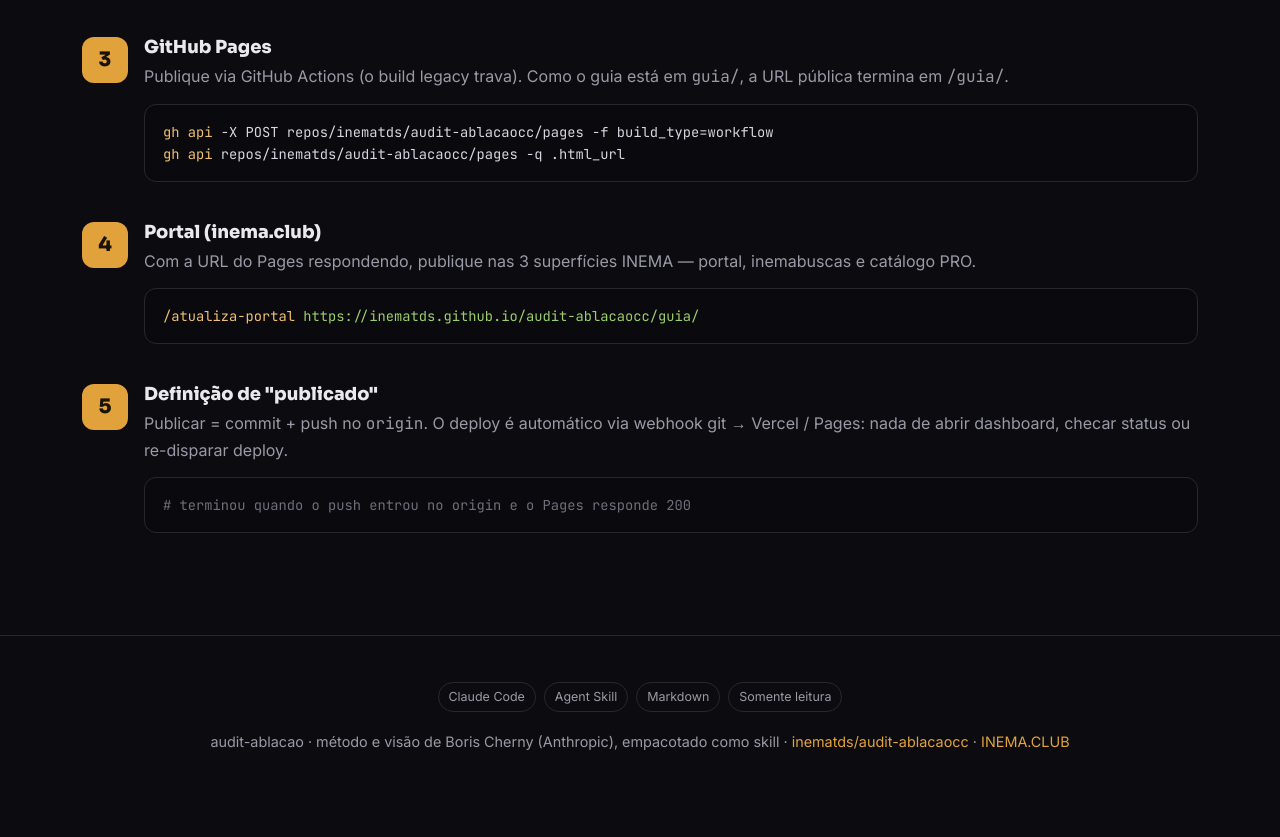
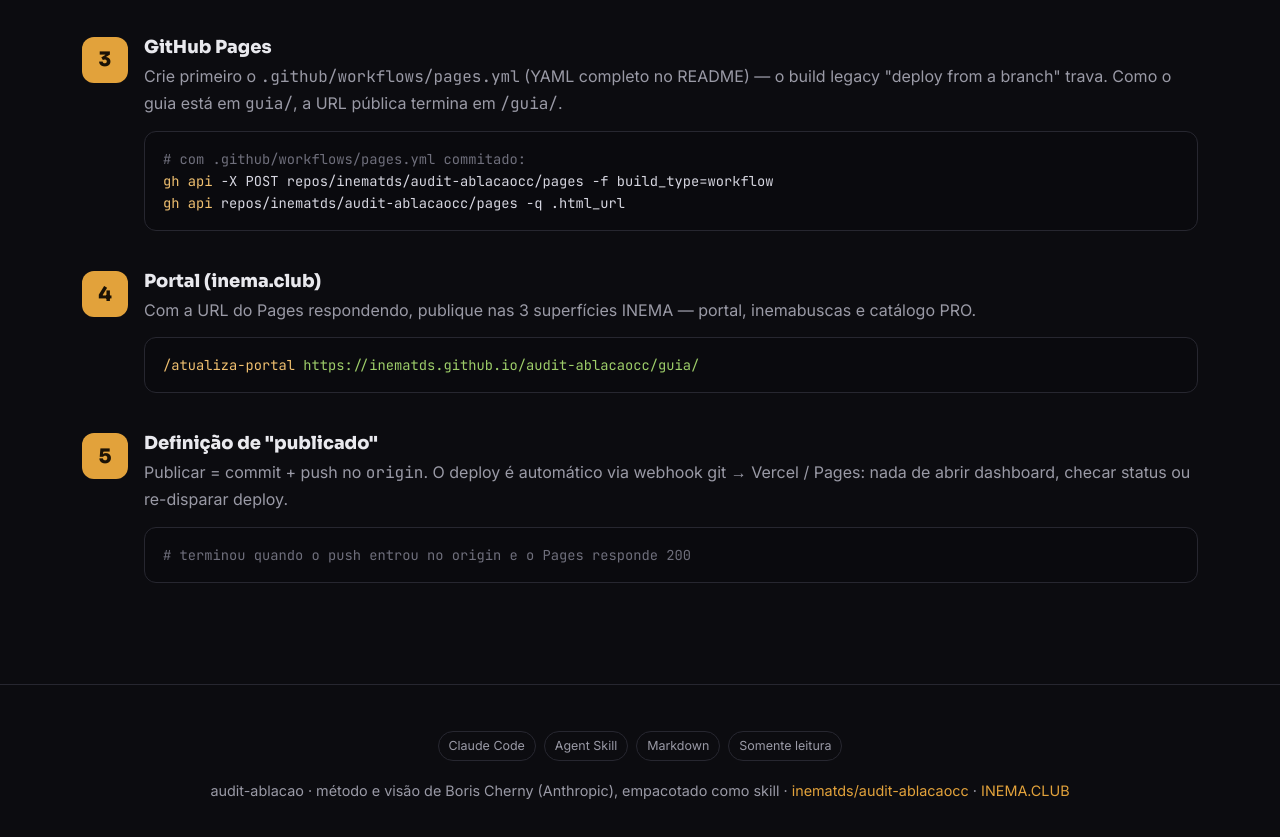
Before and after one commit to inematds/audit-ablacaocc, a plain HTML site: page guia/index.html in a window 1280 px wide. Shown: the part 7972-8809 px from the top of the page. Before the commit the page ends 8786 px from the top, so only its background shows below. Drawn offline with Linux system fonts and the light colour scheme.

Commit message:
docs: corrige receita de GitHub Pages (Actions, nao legacy)

```diff
--- a/guia/index.html
+++ b/guia/index.html
@@ -330,8 +330,9 @@
 
   <div class="step"><div class="b">3</div><div>
     <h3>GitHub Pages</h3>
-    <p>Publique via GitHub Actions (o build legacy trava). Como o guia está em <code>guia/</code>, a URL pública termina em <code>/guia/</code>.</p>
-<pre><span class="k">gh api</span> -X POST repos/inematds/audit-ablacaocc/pages -f build_type=workflow
+    <p>Crie primeiro o <code>.github/workflows/pages.yml</code> (YAML completo no README) — o build legacy "deploy from a branch" trava. Como o guia está em <code>guia/</code>, a URL pública termina em <code>/guia/</code>.</p>
+<pre><span class="c"># com .github/workflows/pages.yml commitado:</span>
+<span class="k">gh api</span> -X POST repos/inematds/audit-ablacaocc/pages -f build_type=workflow
 <span class="k">gh api</span> repos/inematds/audit-ablacaocc/pages -q .html_url</pre>
   </div></div>
 
```
Also changed, not shown: 1 other file.
